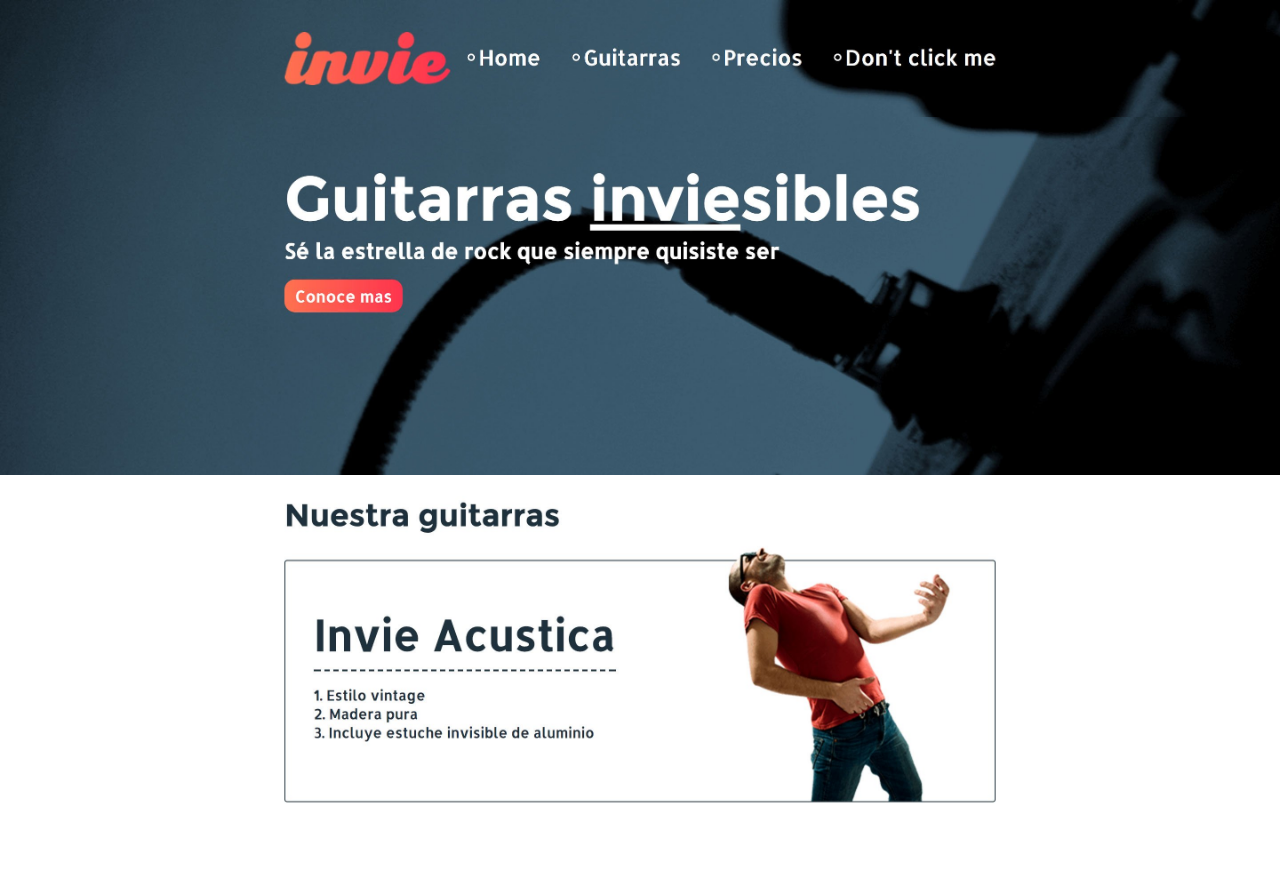
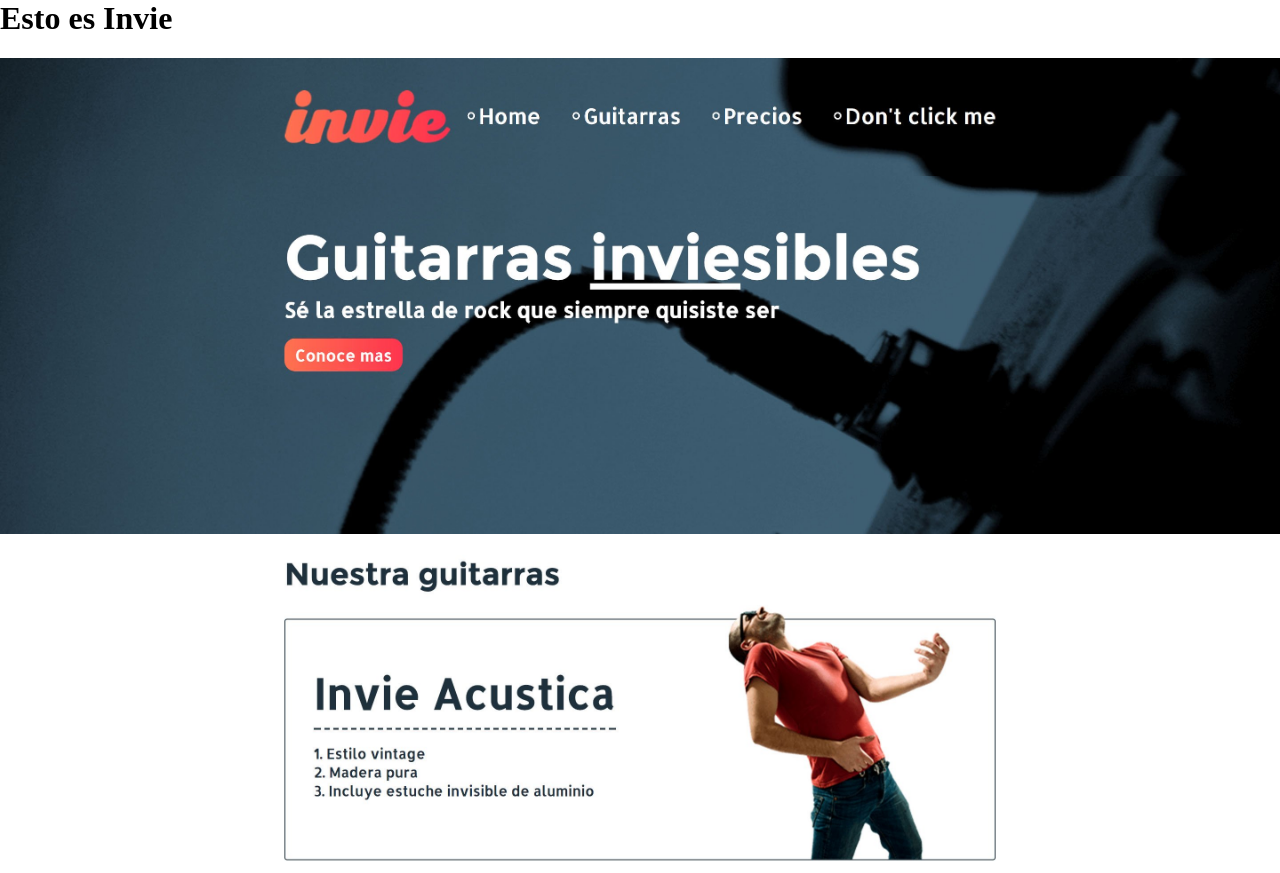
Before and after one commit to luisparralinares/invie-github, a plain HTML site: page index.html in a window 1280 px wide. Before the commit the page ends 815 px from the top, so only its background shows below. Drawn offline with Linux system fonts and the light colour scheme.

Commit message:
se agrego h1

```diff
--- a/index.html
+++ b/index.html
@@ -21,6 +21,7 @@
         </style>
     </head>
 <body>
+    <h1>Esto es Invie</h1>
     <img src="img/invie-responsive.png" class="responsive">
     <img src="img/header.jpg">
     <img src="img/hero.jpg">
```
